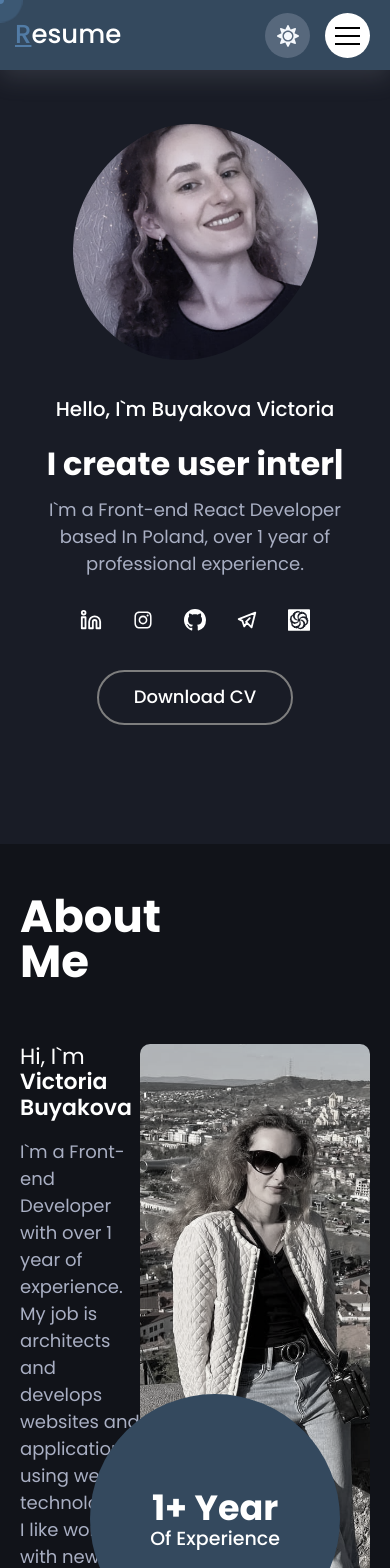
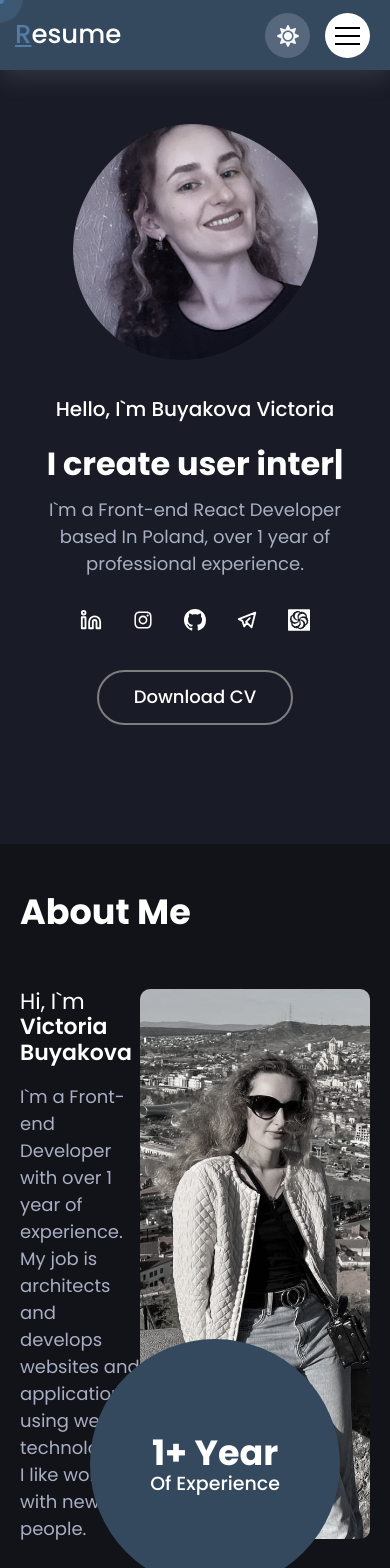
Before and after one commit to Feralwater/cv, a React (Create React App) app: page / in a window 390 px wide. Shown: the top 1568 px of the page. Built offline with nearby package versions, Linux system fonts and the light colour scheme.

Commit message:
add media queries to page info

```diff
--- a/src/components/PageInfo/styles.ts
+++ b/src/components/PageInfo/styles.ts
@@ -2,6 +2,10 @@ import styled from 'styled-components';
 
 export const Info = styled.div`
   width: 50%;
+
+  @media (max-width: ${({ theme }) => theme.media.medium}) {
+    width: 100%;
+  }
 `;
 
 export const H3 = styled.h3`
@@ -10,4 +14,8 @@ export const H3 = styled.h3`
   font-weight: 700;
   line-height: 1;
   margin: 0;
+
+  @media (max-width: ${({ theme }) => theme.media.small}) {
+    font-size: 35px;
+  }
 `;
```
